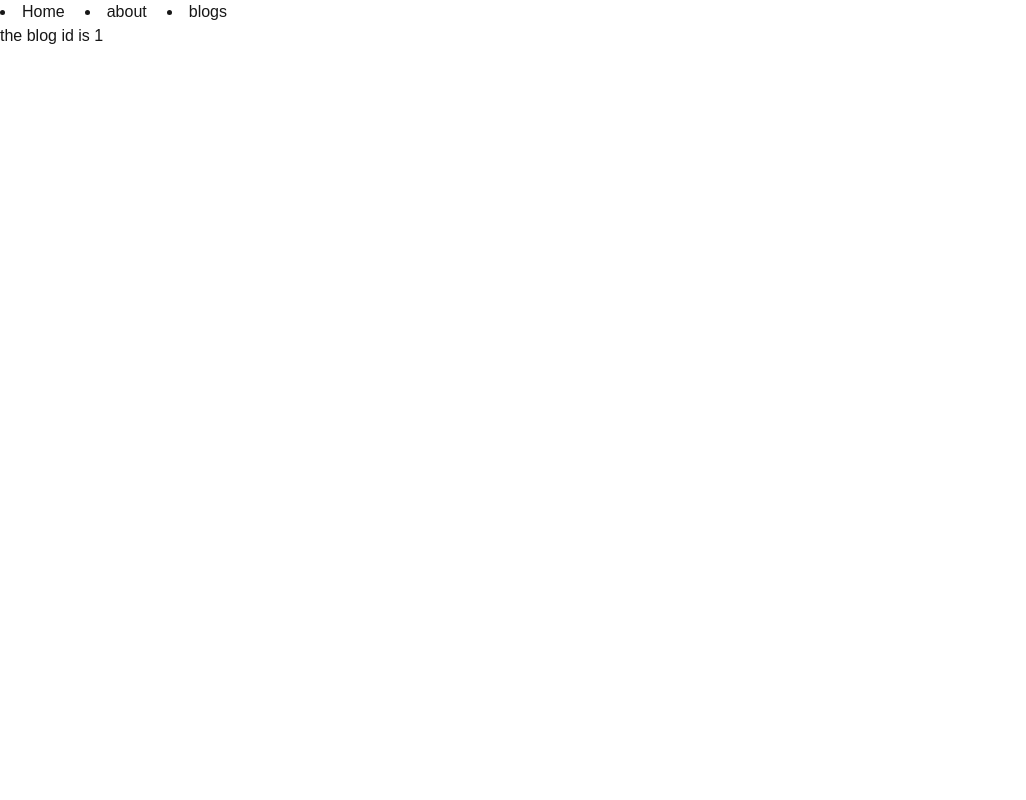
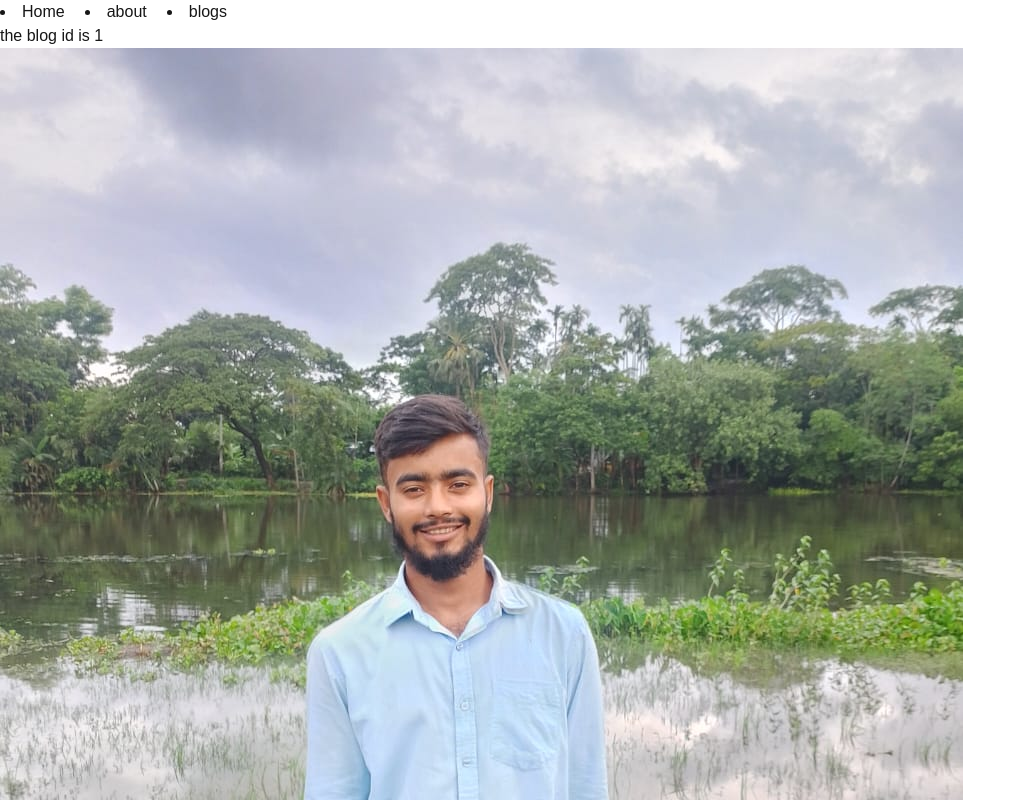
Before and after one commit to joysof/next_JS, a Next.js app: page /blog/1 in a window 1280 px wide. Shown: the top 800 px of the page, without its empty margins (0-1026 px from the left). Built offline with nearby package versions, Linux system fonts and the light colour scheme.

Commit message:
add images

```diff
--- a/app/blog/[id]/page.js
+++ b/app/blog/[id]/page.js
@@ -1,7 +1,11 @@
+
+import Image from 'next/image'
+import img from '@/public/images/img.jpg'
 export default async function  BlogPage({params}) {
     const {id} =await params
     console.log(id)
     return <div>
         <p>the blog id is {id}</p>
+        <Image src={img} alt="this is a img"/>
     </div>
 }
```
Also changed, not shown: public/images/img.jpg (added).
